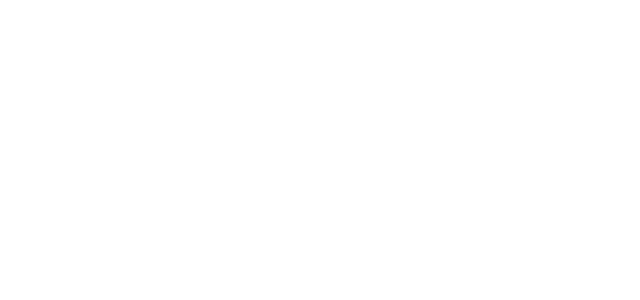
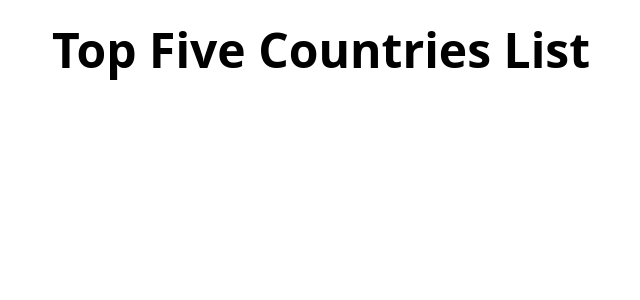
Before and after one commit to functionfaiecho/CS-250-Software-Development-Lifecycle-Java-Website, a Next.js app in the folder EnhancedSite/enhancedjava/: page / in a window 1280 px wide. Shown: the top 300 px of the page, without its empty margins (319-959 px from the left). Built offline with nearby package versions, Linux system fonts and the light colour scheme.

Commit message:
Introducing header

```diff
--- a/EnhancedSite/enhancedjava/app/(components)/Header.tsx
+++ b/EnhancedSite/enhancedjava/app/(components)/Header.tsx
@@ -2,8 +2,8 @@
 
 const Header: React.FC = () => {
   return (
-    <div>
-
+    <div style={{ display: 'flex', justifyContent: 'center', alignItems: 'center', height: '100px' }}>
+      <h1 style={{ fontSize: '3rem', fontWeight: 'bold' }}>Top Five Countries List</h1>
     </div>
   );
 };
```
